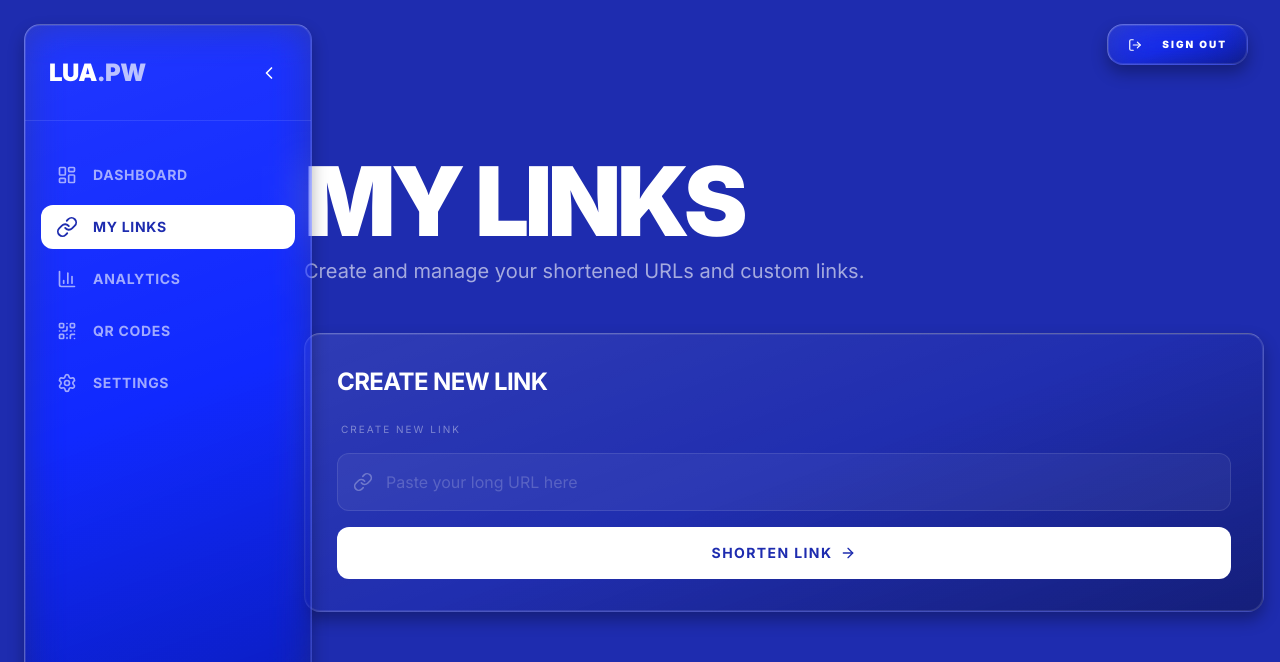
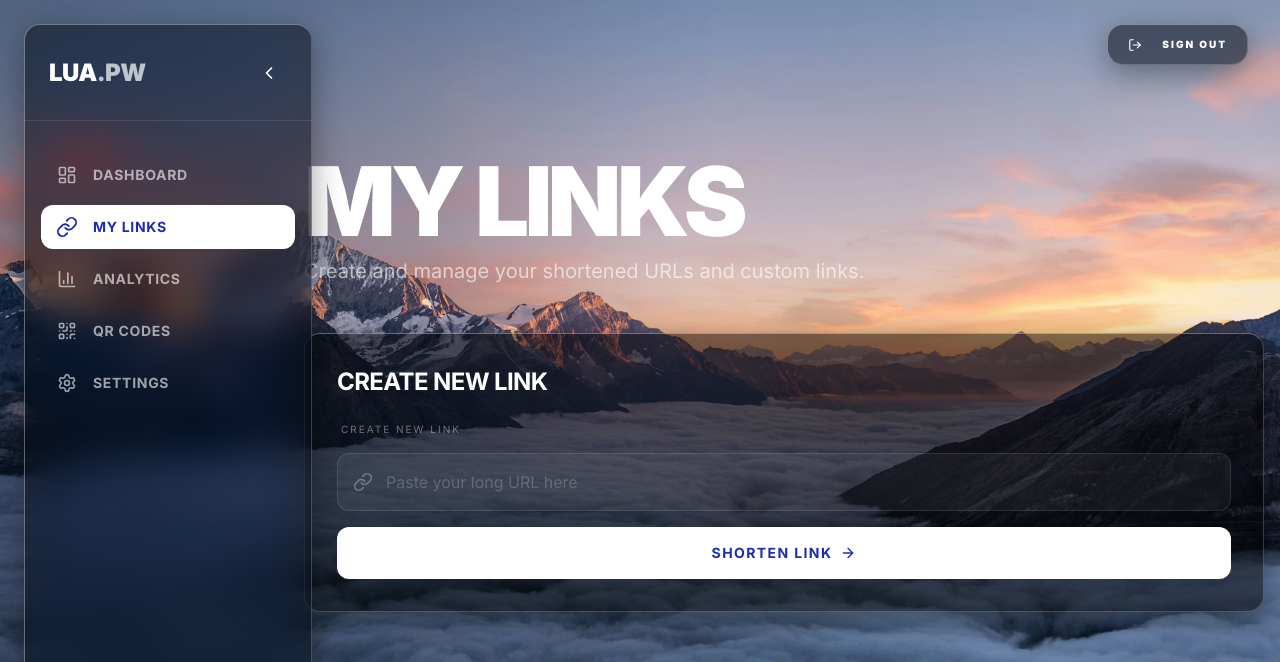
Before and after one commit to Precision-Studios/lua-pw-frontend-autogen, a Next.js app: page /dashboard/links in a window 1280 px wide. Shown: the top 662 px of the page. Built offline with nearby package versions, Linux system fonts and the light colour scheme; no server answers.

Commit message:
fix glass

```diff
--- a/app/Home.css
+++ b/app/Home.css
@@ -2,11 +2,7 @@
     display: flex;
     min-height: 100vh;
     flex-direction: column;
-    background-image: linear-gradient(rgba(0, 0, 0, 0.2), rgba(0, 0, 0, 0.2)), url('/samuel-ferrara-1527pjeb6jg-unsplash.jpg');
-    background-size: cover;
-    background-position: center;
-    background-repeat: no-repeat;
-    background-attachment: fixed;
+    background: transparent;
     position: relative;
 }
 
--- a/app/dashboard/layout.tsx
+++ b/app/dashboard/layout.tsx
@@ -14,7 +14,7 @@ export default function DashboardLayout({
 
     return (
         <UserProvider>
-            <div className="flex min-h-screen bg-[var(--background)]">
+            <div className="flex min-h-screen bg-transparent">
                 <Sidebar isCollapsed={isCollapsed} setIsCollapsed={setIsCollapsed} />
                 <div
                     className={`flex-1 transition-all duration-500 ease-in-out ${isCollapsed ? 'md:pl-20' : 'md:pl-72'
--- a/app/globals.css
+++ b/app/globals.css
@@ -74,39 +74,45 @@ body {
   font-family: 'Inter', sans-serif;
   font-weight: 400;
   overflow-x: hidden;
+  min-height: 100vh;
+  position: relative;
+}
+
+/* Global Fixed Background workaround for backdrop-filter bug */
+body::before {
+  content: "";
+  position: fixed;
+  inset: 0;
+  background-image: url('/samuel-ferrara-1527pjeb6jg-unsplash.jpg');
+  background-size: cover;
+  background-position: center;
+  background-repeat: no-repeat;
+  z-index: -1;
+  pointer-events: none;
 }
 
 .glass {
-  /* 1. Base: Darker tint for better contrast, low opacity */
-  background: linear-gradient(160deg,
-      rgba(255, 255, 255, 0.08),
-      /* White "shine" on top */
-      rgba(255, 255, 255, 0.01) 50%,
-      rgba(0, 0, 0, 0.3)
-      /* Deep shadow at bottom */
-    );
+  /* 1. Background: Slightly more opaque for better visibility while still being glassy */
+  background: rgba(0, 0, 0, 0.5);
 
-  /* 2. Shape: Standard rounded corners (not blob) */
+  /* 2. Shape */
   border-radius: 16px;
 
-  /* 3. The "Wet" Look: Heavy blur + High Saturation */
+  /* 3. The Blur: Using will-change to help browser optimization */
   backdrop-filter: blur(20px) saturate(180%);
   -webkit-backdrop-filter: blur(20px) saturate(180%);
 
-  /* 4. Depth: Multi-layer border to simulate thick glass edges */
-  border: 1px solid rgba(255, 255, 255, 0.15);
-  border-top: 1px solid rgba(255, 255, 255, 0.3);
-  /* Catch top light */
-  border-left: 1px solid rgba(255, 255, 255, 0.3);
-  /* Catch left light */
+  /* 4. Borders: Using slightly more opaque borders */
+  border: 1px solid rgba(255, 255, 255, 0.2);
+  border-top: 1px solid rgba(255, 255, 255, 0.35);
+  border-left: 1px solid rgba(255, 255, 255, 0.35);
 
-  /* 5. Volume: Inset shadows make it look like a physical object, not a flat plane */
-  box-shadow:
-    0 8px 16px 0 rgba(0, 0, 0, 0.3),
-    /* Deep drop shadow */
-    inset 0 0 0 1px rgba(255, 255, 255, 0.1);
-  /* Inner rim light */
+  /* 5. Shadows & Stacking */
+  box-shadow: 0 8px 32px 0 rgba(0, 0, 0, 0.37);
+  isolation: isolate;
+  /* Create clean stacking context for the filter */
 }
+
 
 
 .animate-in {
--- a/app/setup-password/SetupPassword.css
+++ b/app/setup-password/SetupPassword.css
@@ -2,7 +2,7 @@
     display: flex;
     min-height: 100vh;
     flex-direction: column;
-    background-color: var(--background);
+    background-color: transparent;
 }
 
 @media (min-width: 1024px) {
--- a/components/layout/LogoSection.tsx
+++ b/components/layout/LogoSection.tsx
@@ -38,7 +38,7 @@ export default function LogoSection() {
                     </div>
                     <div className="stat-item">
                         <div className="stat-value">99.9%</div>
-                        <div className="stat-label">Uptime</div>
+                        <div className="stat-label">Observed Uptime</div>
                     </div>
                 </div>
             </div>
```
